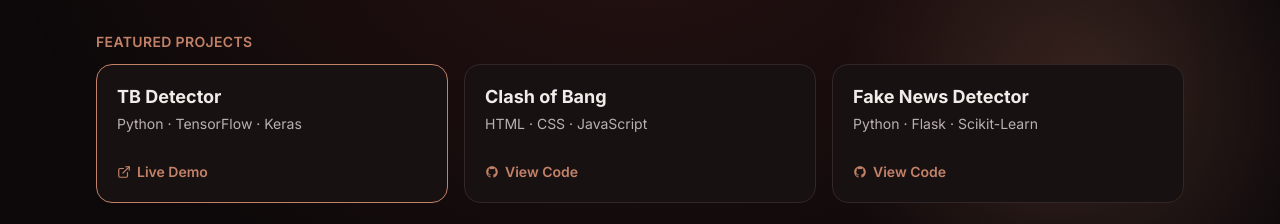
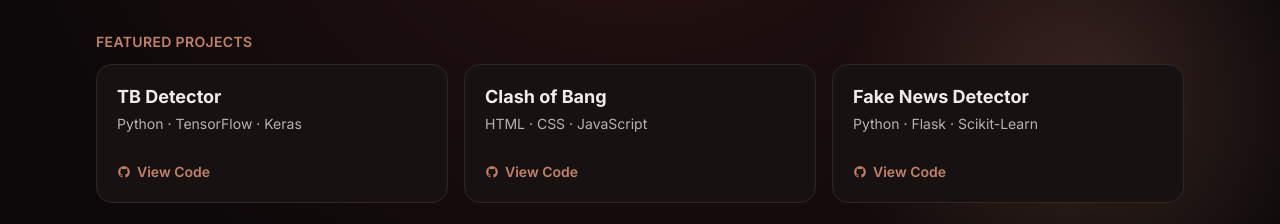
Before and after one commit to Jirosann/portofolio-website, a Next.js app: page / in a window 1280 px wide. Shown: the part 576-800 px from the top of the page. Built offline with nearby package versions, Linux system fonts and the light colour scheme; no server answers.

Commit message:
fix(hero): tile proyek hanya menautkan demo yang aktif

```diff
--- a/src/components/organisms/HeroSection.tsx
+++ b/src/components/organisms/HeroSection.tsx
@@ -3,7 +3,7 @@ import { Container } from '@/components/layout/Container';
 import { Section } from '@/components/layout/Section';
 import { ContactIcon, quickContactTypes } from '@/components/atoms/ContactIcon';
 import { getContacts, getContactUrl } from '@/lib/content/contact';
-import { getFeaturedProjects } from '@/lib/content/projects';
+import { activeDemoUrl, getFeaturedProjects } from '@/lib/content/projects';
 import { dictionaries, resolveLocale } from '@/lib/i18n';
 import type { Profile } from '@/types';
 
@@ -34,7 +34,7 @@ export async function HeroSection({ profile }: HeroSectionProps) {
   // Bukti kerja: proyek selesai, yang punya live demo di depan (sort stabil, urutan file tetap).
   const proof = getFeaturedProjects()
     .filter((p) => p.status === 'completed')
-    .sort((a, b) => Number(!!b.liveUrl) - Number(!!a.liveUrl))
+    .sort((a, b) => Number(!!activeDemoUrl(b)) - Number(!!activeDemoUrl(a)))
     .slice(0, 3);
 
   // Kalimat pertama contact.description (teks yang sudah ada di locale), bukan salinan baru.
@@ -145,14 +145,15 @@ export async function HeroSection({ profile }: HeroSectionProps) {
               {/* HP: satu proyek per baris (nama kiri, aksi kanan); md ke atas: 3 tile */}
               <ul aria-labelledby="hero-proof" className="flex flex-col gap-2 md:grid md:grid-cols-3 md:gap-4">
                 {proof.map((project) => {
-                  const href = project.liveUrl ?? project.repoUrl;
+                  const demoUrl = activeDemoUrl(project);
+                  const href = demoUrl ?? project.repoUrl;
                   return (
                     <li key={project.slug}>
                       <a
                         href={href}
                         target="_blank"
                         rel="noopener noreferrer"
-                        className={`group flex items-center justify-between gap-3 min-h-11 rounded-xl md:rounded-2xl border bg-[var(--color-surface)] px-4 py-2.5 md:flex-col md:items-start md:justify-start md:h-full md:p-5 transition-colors hover:border-[var(--color-eyebrow)] ${project.liveUrl ? 'border-[var(--color-eyebrow)]' : 'border-[var(--color-border)]'} ${focusRing}`}
+                        className={`group flex items-center justify-between gap-3 min-h-11 rounded-xl md:rounded-2xl border bg-[var(--color-surface)] px-4 py-2.5 md:flex-col md:items-start md:justify-start md:h-full md:p-5 transition-colors hover:border-[var(--color-eyebrow)] ${demoUrl ? 'border-[var(--color-eyebrow)]' : 'border-[var(--color-border)]'} ${focusRing}`}
                       >
                         <span className="min-w-0">
                           <span className="block text-base md:text-lg font-bold leading-snug text-[var(--color-text)]">
@@ -163,7 +164,7 @@ export async function HeroSection({ profile }: HeroSectionProps) {
                           </span>
                         </span>
                         <span className="shrink-0 md:mt-auto md:pt-4 inline-flex items-center gap-1.5 text-sm font-semibold text-[var(--color-eyebrow)] group-hover:underline">
-                          {project.liveUrl ? (
+                          {demoUrl ? (
                             <svg className="w-3.5 h-3.5 shrink-0" viewBox="0 0 24 24" fill="none" stroke="currentColor" strokeWidth="2" strokeLinecap="round" strokeLinejoin="round" aria-hidden="true">
                               <path d="M18 13v6a2 2 0 0 1-2 2H5a2 2 0 0 1-2-2V8a2 2 0 0 1 2-2h6" />
                               <polyline points="15 3 21 3 21 9" />
@@ -172,7 +173,7 @@ export async function HeroSection({ profile }: HeroSectionProps) {
                           ) : (
                             <ContactIcon type="github" className="w-3.5 h-3.5 shrink-0" />
                           )}
-                          {project.liveUrl ? t.projects.liveDemo : t.projects.viewCode}
+                          {demoUrl ? t.projects.liveDemo : t.projects.viewCode}
                         </span>
                         <span className="sr-only">{t.contactLabel.opensInNewTab}</span>
                       </a>
```
